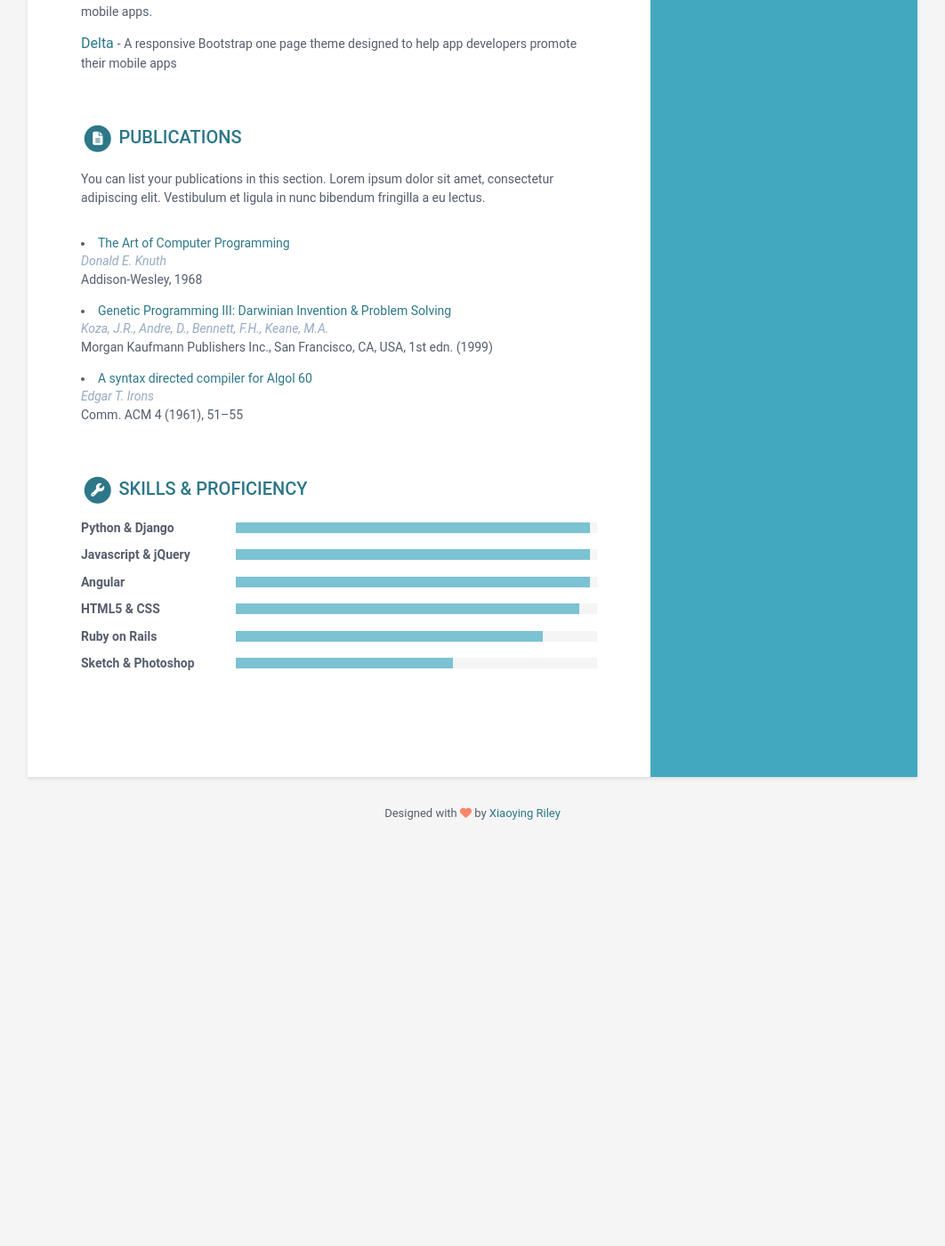
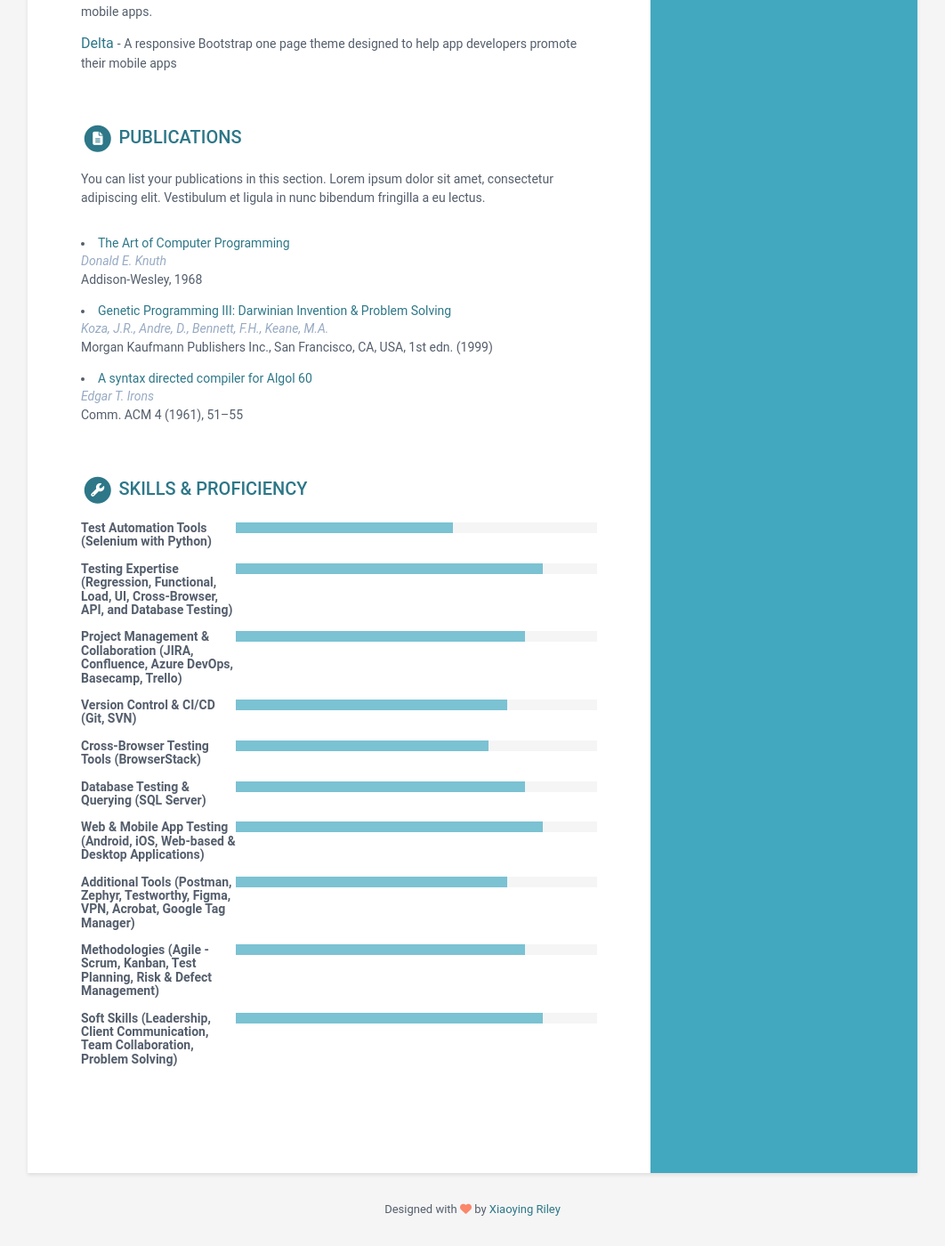
Before and after one commit to maryam-khalid-official/resume, a Jekyll site: the page built from index.html, in a window 1280 px wide and 1400 px high, scrolled down 2412 px. Shown: the whole window at 89% size, without its empty margins (109-1171 px from the left). Built offline with Jekyll 4.4.1, drawn with Linux system fonts in a browser that asks for light colours; before the commit the page ends 3367 px from its top, so only the background shows below that.

Commit message:
Update skills.html

```diff
--- a/_includes/skills.html
+++ b/_includes/skills.html
@@ -1,4 +1,5 @@
-{% assign skills = site.data.data.skills %} {% if skills %}
+{% assign skills = site.data.data.skills %}
+{% if skills %}
 <section class="skills-section section">
   <h2 class="section-title">
     <span class="fa-stack fa-xs">
@@ -9,18 +10,75 @@
   </h2>
 
   <div class="skillset">
-    {% for skill in skills.toolset %}
     <div class="item">
-      <h3 class="level-title">{{ skill.name }}</h3>
-      {% assign skill_level = 'width: ' | append: skill.level %}
+      <h3 class="level-title">Test Automation Tools (Selenium with Python)</h3>
       <div class="level-bar">
-        <div class="level-bar-inner" style="{{skill_level}}"></div>
-      </div>
-      <!--//level-bar-->
-    </div>
-    <!--//item-->
-    {% endfor %}
-  </div>
-</section>
-<!--//skills-section-->
+        <div class="level-bar-inner" style="width: 60%"></div>
+      </div><!--//level-bar-->
+    </div><!--//item-->
+
+    <div class="item">
+      <h3 class="level-title">Testing Expertise (Regression, Functional, Load, UI, Cross-Browser, API, and Database Testing)</h3>
+      <div class="level-bar">
+        <div class="level-bar-inner" style="width: 85%"></div>
+      </div><!--//level-bar-->
+    </div><!--//item-->
+
+    <div class="item">
+      <h3 class="level-title">Project Management & Collaboration (JIRA, Confluence, Azure DevOps, Basecamp, Trello)</h3>
+      <div class="level-bar">
+        <div class="level-bar-inner" style="width: 80%"></div>
+      </div><!--//level-bar-->
+    </div><!--//item-->
+
+    <div class="item">
+      <h3 class="level-title">Version Control & CI/CD (Git, SVN)</h3>
+      <div class="level-bar">
+        <div class="level-bar-inner" style="width: 75%"></div>
+      </div><!--//level-bar-->
+    </div><!--//item-->
+
+    <div class="item">
+      <h3 class="level-title">Cross-Browser Testing Tools (BrowserStack)</h3>
+      <div class="level-bar">
+        <div class="level-bar-inner" style="width: 70%"></div>
+      </div><!--//level-bar-->
+    </div><!--//item-->
+
+    <div class="item">
+      <h3 class="level-title">Database Testing & Querying (SQL Server)</h3>
+      <div class="level-bar">
+        <div class="level-bar-inner" style="width: 80%"></div>
+      </div><!--//level-bar-->
+    </div><!--//item-->
+
+    <div class="item">
+      <h3 class="level-title">Web & Mobile App Testing (Android, iOS, Web-based & Desktop Applications)</h3>
+      <div class="level-bar">
+        <div class="level-bar-inner" style="width: 85%"></div>
+      </div><!--//level-bar-->
+    </div><!--//item-->
+
+    <div class="item">
+      <h3 class="level-title">Additional Tools (Postman, Zephyr, Testworthy, Figma, VPN, Acrobat, Google Tag Manager)</h3>
+      <div class="level-bar">
+        <div class="level-bar-inner" style="width: 75%"></div>
+      </div><!--//level-bar-->
+    </div><!--//item-->
+
+    <div class="item">
+      <h3 class="level-title">Methodologies (Agile - Scrum, Kanban, Test Planning, Risk & Defect Management)</h3>
+      <div class="level-bar">
+        <div class="level-bar-inner" style="width: 80%"></div>
+      </div><!--//level-bar-->
+    </div><!--//item-->
+
+    <div class="item">
+      <h3 class="level-title">Soft Skills (Leadership, Client Communication, Team Collaboration, Problem Solving)</h3>
+      <div class="level-bar">
+        <div class="level-bar-inner" style="width: 85%"></div>
+      </div><!--//level-bar-->
+    </div><!--//item-->
+  </div><!--//skillset-->
+</section><!--//skills-section-->
 {% endif %}
```
